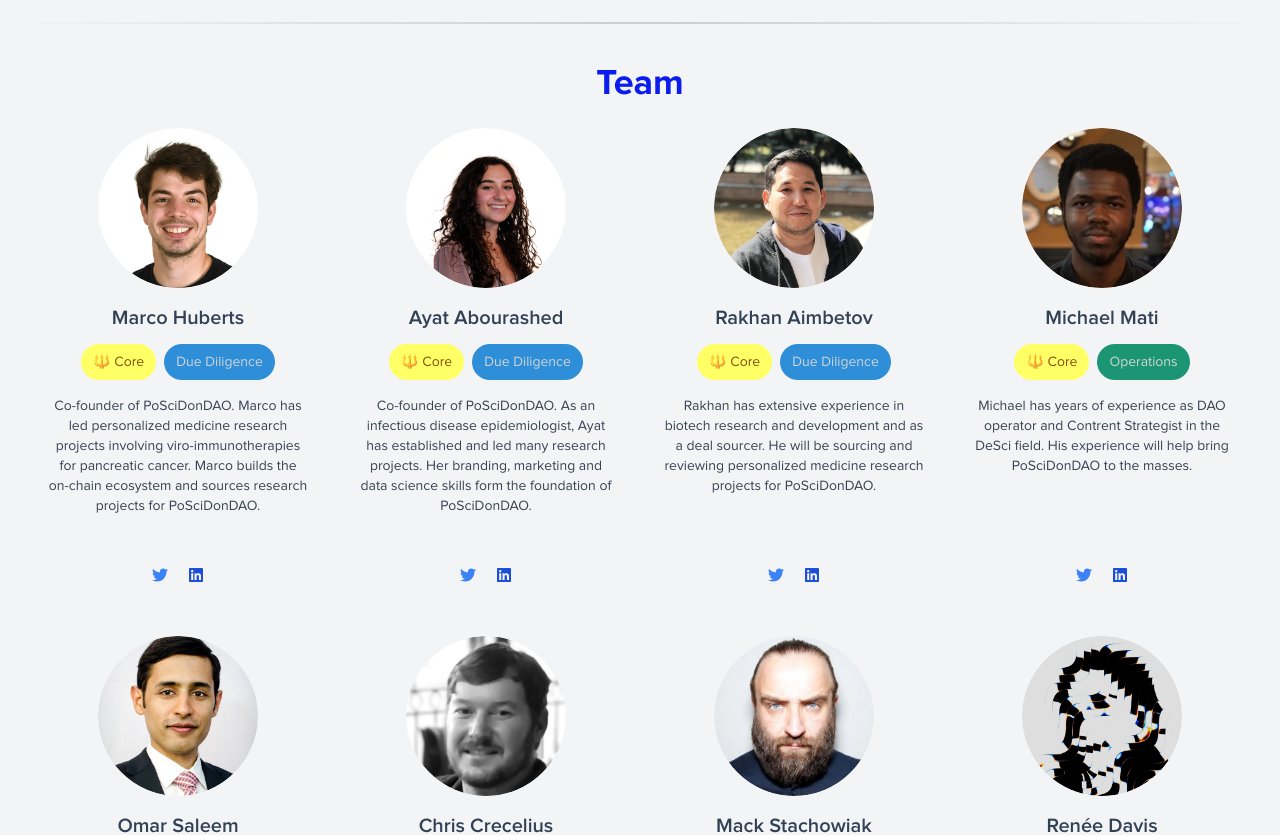
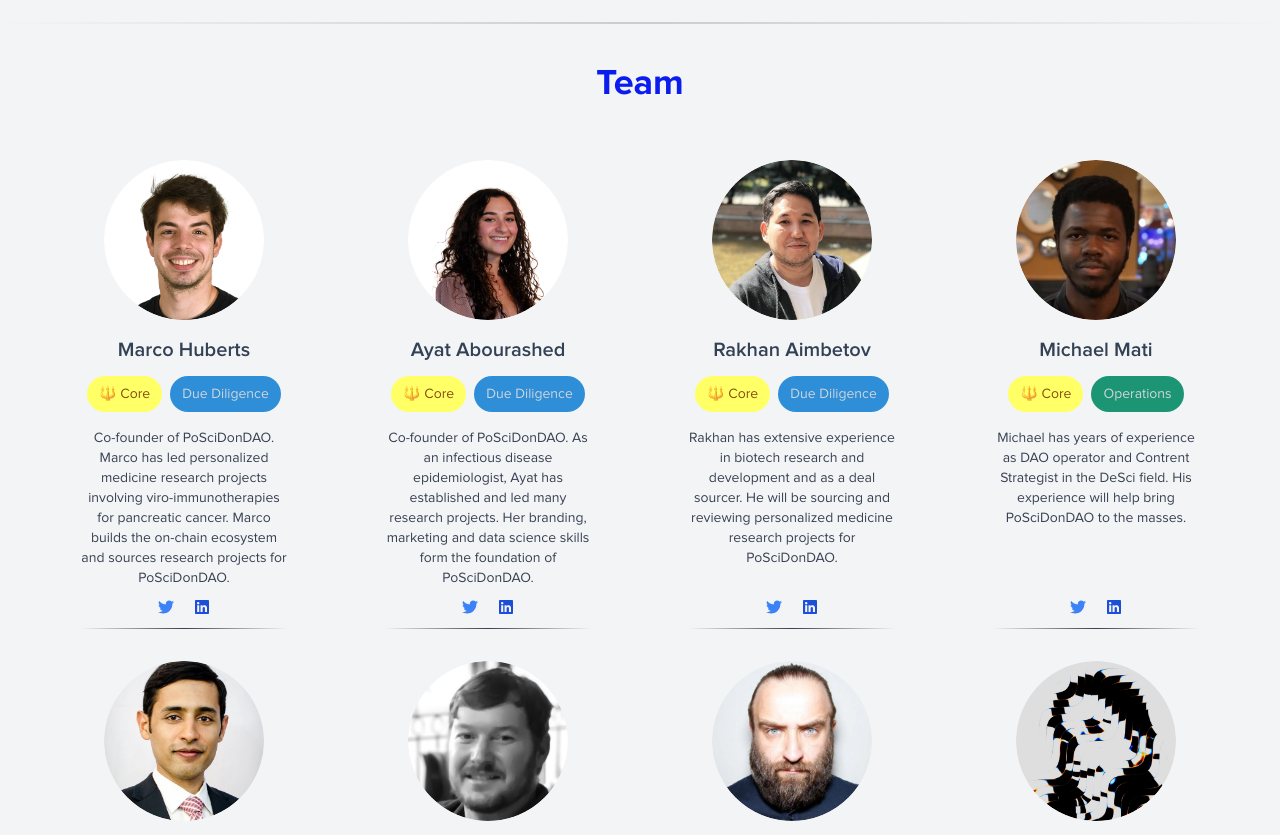
Before and after one commit to poscidon-ecosystem/poscidon_website, a Next.js app: page /community in a window 1280 px wide. Shown: the part 1160-1995 px from the top of the page. Built offline with nearby package versions, Linux system fonts and the light colour scheme.

Commit message:
adjust styling of member cards

```diff
--- a/src/app/components/CardMember.tsx
+++ b/src/app/components/CardMember.tsx
@@ -54,7 +54,7 @@
   };
 
   return (
-    <div className="mx-8 flex w-full flex-col items-center justify-center space-y-2 text-center">
+    <div className="flex w-full flex-col items-center justify-center space-y-2 px-2 text-center sm:px-8">
       <div className="relative mb-2 h-40 w-40">
         <Image
           src={src}
@@ -70,7 +70,9 @@
           {tags.map((tag) => renderTag(tag))}
         </div>
       </div>
-      <p className="lg:h-[10rem] h-[5rem] sm+:h-[7.2rem] md:h-[8rem] sm+:w-full w-[75%] mx-auto text-sm text-gray-700 dark:text-gray-300">{description}</p>
+      <p className="sm+:h-[7.5rem] sm+:w-full mx-auto w-[75%] text-sm text-gray-700 dark:text-gray-300 sm:h-[6.5rem] md:h-[8.5rem] lg:h-[10rem]">
+        {description}
+      </p>
       <div className="flex space-x-4">
         <Link
           href={`https://twitter.com/${twitterUsername}`}
@@ -92,6 +94,7 @@
           />
         </Link>
       </div>
+      <hr className="thin-hr"></hr>
     </div>
   );
 };
--- a/src/app/components/Community.tsx
+++ b/src/app/components/Community.tsx
@@ -268,10 +268,10 @@
           isVisibleTeam ? 'animate-fadeUp' : ''
         } flex min-h-[300px] w-full flex-col items-center justify-center p-4 text-center text-sm sm:min-h-[500px] sm:p-8 sm:text-base md:min-h-[700px] md:items-center`}
       >
-        <h2 className="mb-4 text-center text-4xl text-seaBlue-700 dark:text-gray-300">
+        <h2 className="sm:mb-4 text-center text-4xl text-seaBlue-700 dark:text-gray-300">
           Team
         </h2>
-        <div className="grid w-full grid-cols-1 sm:grid-cols-2 place-items-center gap-12 px-4 lg:grid-cols-4">
+        <div className="grid w-full grid-cols-1 sm:grid-cols-2 place-items-center sm:gap-8 gap-16 px-4 my-8 lg:grid-cols-4">
           {members.map((member, index) => (
             <CardMember
               key={index}
--- a/src/app/globals.css
+++ b/src/app/globals.css
@@ -93,3 +93,10 @@
   background-image: linear-gradient(to right, transparent, #ccc, transparent);
   width: 100%;
 }
+
+.thin-hr {
+  border: 0;
+  height: 1px;
+  background-image: linear-gradient(to right, transparent, #374151, transparent);
+  width: 100%;
+}
```
